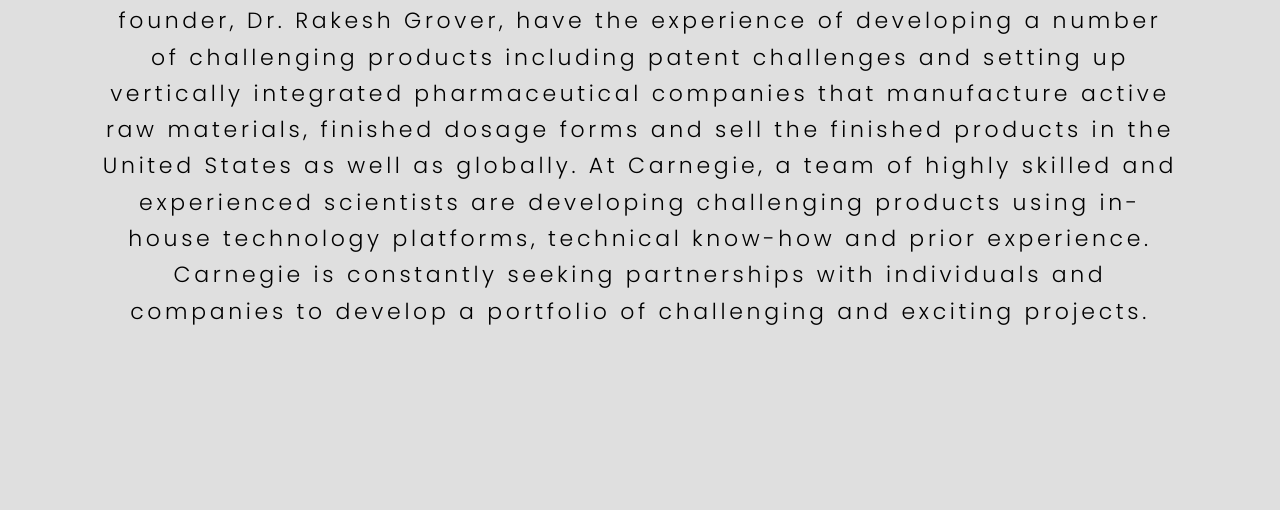
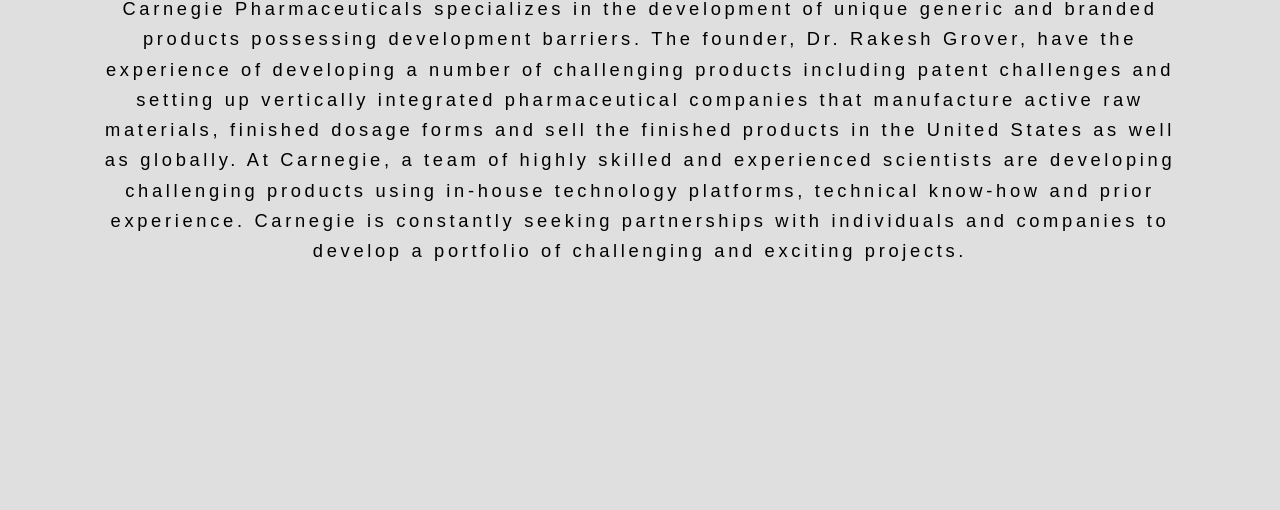
Before and after one commit to gbellamkonda/carnegiepharma, a website: page about.html in a window 1280 px wide. Shown: the part 338-848 px from the top of the page. Drawn offline with Linux system fonts and the light colour scheme.

Commit message:
v2.0 changes to font
font changed to arial

```diff
--- a/about.html
+++ b/about.html
@@ -44,7 +44,7 @@
 
                         						<h2><span style="font-family: impact; color: #000; font-weight: bold;">ABOUT US</span></h2>
 
-						<p><span style="font-size: 1.5rem; color: black;
+						<p><span style="font-size: 1.25rem; color: black; padding:0; text-align: left; font-family: arial;
                             ">
                             Carnegie Pharmaceuticals specializes in the development of unique generic and branded products possessing development barriers.  The founder, Dr. Rakesh Grover, have the experience of developing a number of challenging products including patent challenges and setting up vertically integrated pharmaceutical companies that manufacture active raw materials, finished dosage forms and sell the finished products in the United States as well as globally.  At Carnegie, a team of highly skilled and experienced scientists are developing challenging products using in-house technology platforms, technical know-how and prior experience.  Carnegie is constantly seeking partnerships with individuals and companies to develop a portfolio of challenging and exciting projects.</span>
 </p>
```
Also changed, not shown: bm.html (+1 -1 lines).
